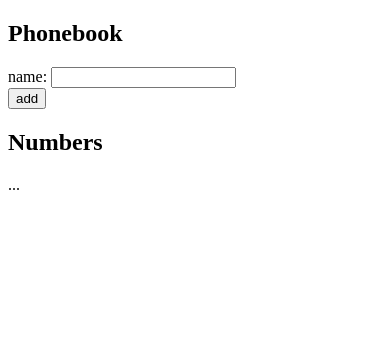
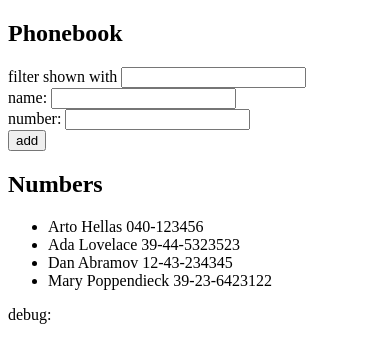
Before and after one commit to mohsintahiri/Full-Stack-Open, a React (Vite) app in the folder part2/phonebook/: page / in a window 390 px wide. Shown: the top 362 px of the page. Built offline with nearby package versions, Linux system fonts and the light colour scheme.

Commit message:
Refactor App component to manage phonebook entries with name and number fields

```diff
--- a/part2/phonebook/src/App.jsx
+++ b/part2/phonebook/src/App.jsx
@@ -2,23 +2,55 @@
 
 const App = () => {
   const [persons, setPersons] = useState([
-    { name: 'Arto Hellas' }
+    { name: 'Arto Hellas', number: '040-123456', id: 1 },
+    { name: 'Ada Lovelace', number: '39-44-5323523', id: 2 },
+    { name: 'Dan Abramov', number: '12-43-234345', id: 3 },
+    { name: 'Mary Poppendieck', number: '39-23-6423122', id: 4 }
   ])
   const [newName, setNewName] = useState('')
+  const [newNumber, setNewNumber] = useState('')
+  const [newFilter, setNewFilter] = useState('')
 
+  const handleSubmit = (event =>{
+    event.preventDefault()
+    if (newName === "" || newNumber === "") {
+      return window.alert(`Fill in all of the info before adding a new person`)
+    }
+    if (persons.find(person => person.name === newName)) {
+      return window.alert(`${newName} is already added to phonebook`)
+    }
+    const personObject = {
+      name: newName,
+      number: newNumber,
+      id: (persons.length + 1)
+    }
+    setPersons(persons.concat(personObject))
+    setNewName('')
+    setNewNumber('')
+  })
+
+  const handleNameChange = event => setNewName(event.target.value)
+  const handleNumberChange = event => setNewNumber(event.target.value)
+  const handleFilterChange = event => setNewFilter(event.target.value)
+  const personsToShow = persons.filter(person => newFilter===""? person : person.name.toLowerCase().includes(newFilter.toLowerCase()))
   return (
     <div>
       <h2>Phonebook</h2>
-      <form>
+        <div>filter shown with <input value={newFilter} onChange={handleFilterChange}/></div>
+      <form onSubmit={handleSubmit}>
         <div>
-          name: <input />
+          <div>name: <input value={newName} onChange={handleNameChange}/></div>
+          <div>number: <input value={newNumber} onChange={handleNumberChange}/></div>
         </div>
         <div>
           <button type="submit">add</button>
         </div>
       </form>
       <h2>Numbers</h2>
-      ...
+      <ul>
+       {personsToShow.map(i => <li key={i.id}>{i.name} {i.number}</li>)}
+      </ul>
+      <div>debug: {newName}</div>
     </div>
   )
 }
```
